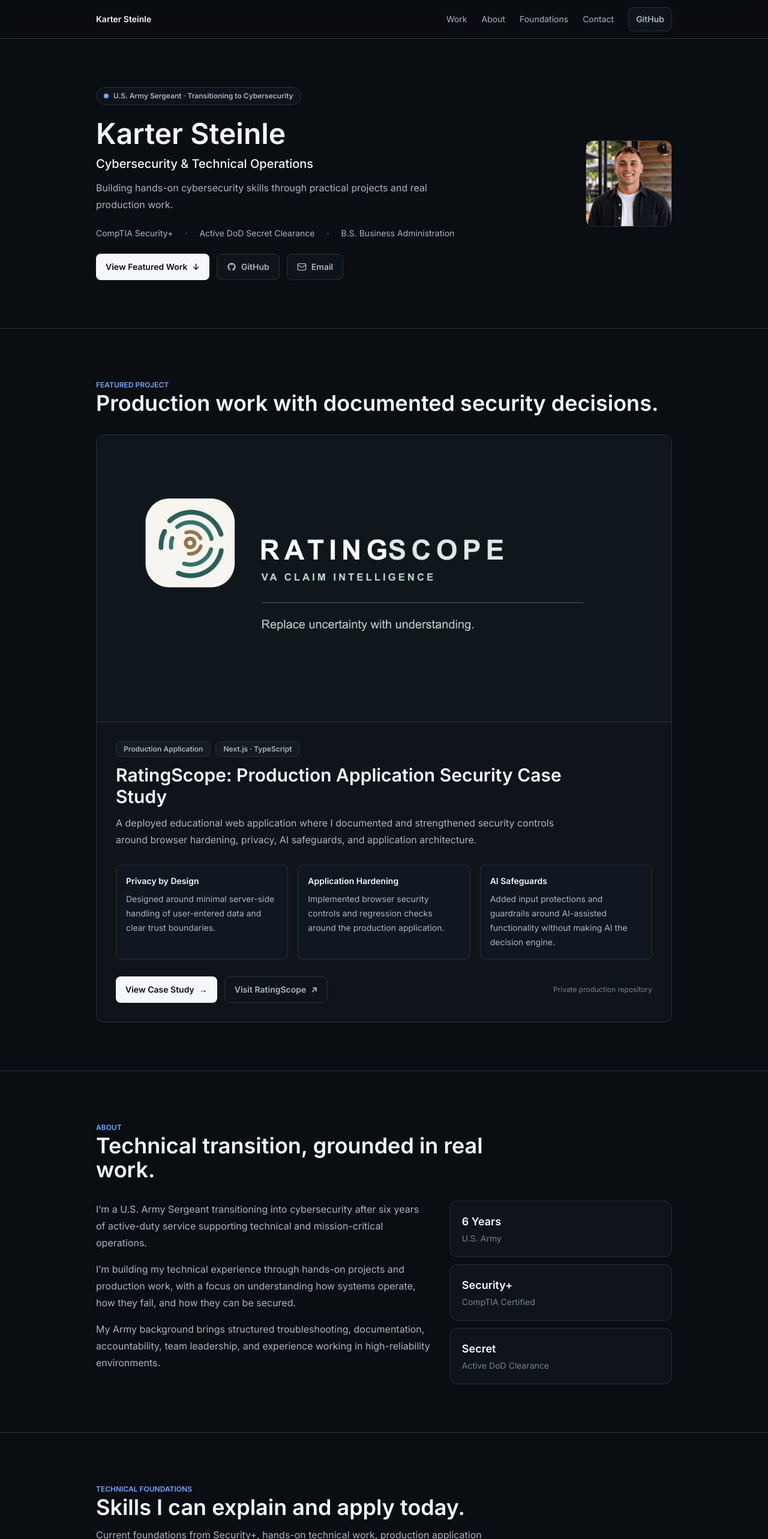
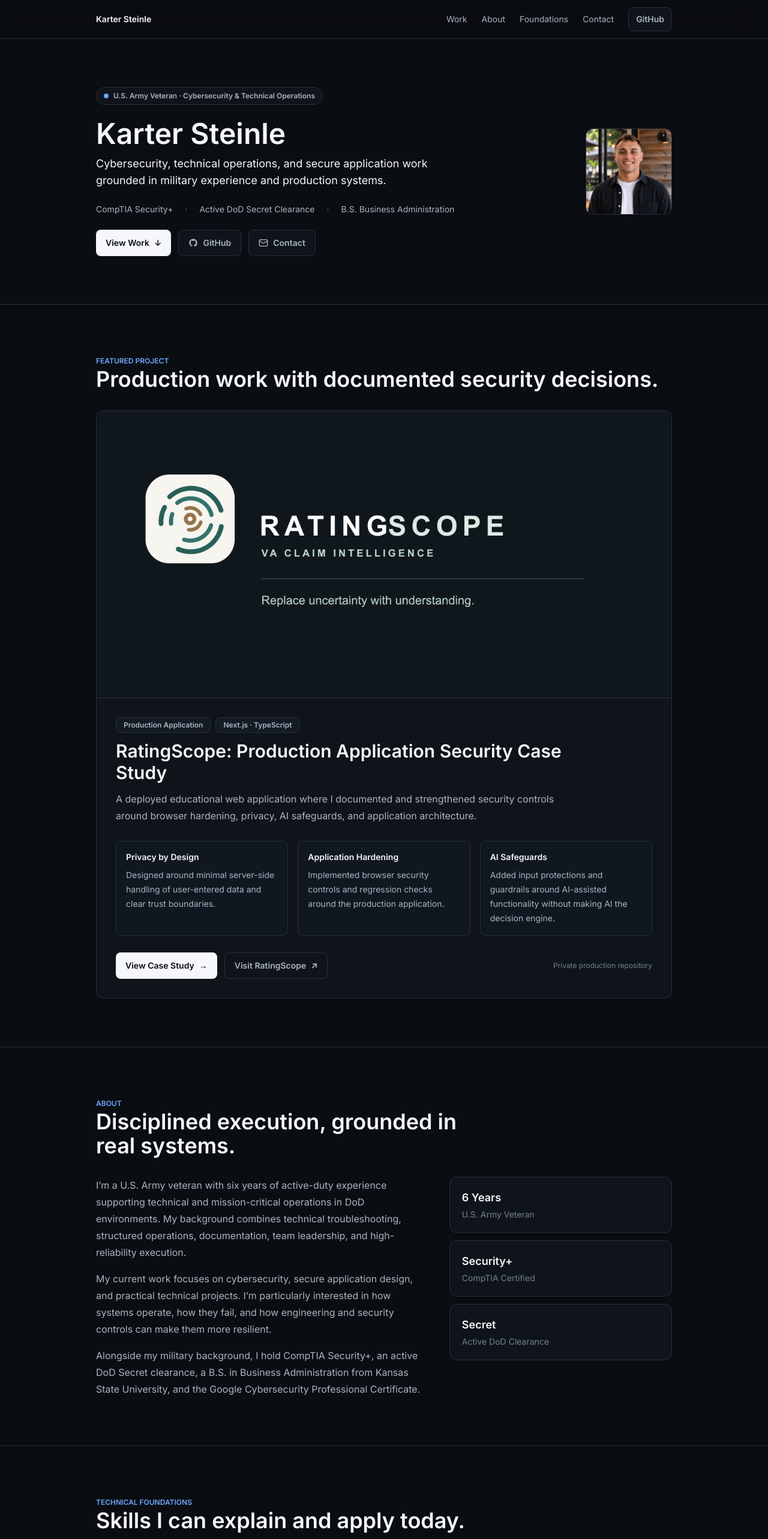
Before and after one commit to karter-s/karter, a Next.js app: page / in a window 1280 px wide. Shown: the top 2566 px of the page at 60% size. Built offline with nearby package versions, Linux system fonts and the light colour scheme.

Commit message:
feat(positioning): reposition portfolio as professional veteran personal brand (PORT-014)

```diff
--- a/app/layout.tsx
+++ b/app/layout.tsx
@@ -11,9 +11,10 @@
 export const metadata: Metadata = {
   title: "Karter Steinle · Cybersecurity & Technical Operations",
   description:
-    "Portfolio of Karter Steinle, a U.S. Army Sergeant transitioning into cybersecurity with CompTIA Security+, an active DoD Secret clearance, and hands-on technical projects.",
+    "U.S. Army veteran, cybersecurity and technical operations professional, CompTIA Security+ certified, with an active DoD Secret clearance.",
   keywords: [
     "Karter Steinle",
+    "U.S. Army Veteran",
     "Cybersecurity",
     "Technical Operations",
     "CompTIA Security+",
@@ -26,7 +27,7 @@
   openGraph: {
     title: "Karter Steinle · Cybersecurity & Technical Operations",
     description:
-      "Hands-on cybersecurity projects, production technical work, and military technical operations experience.",
+      "U.S. Army veteran, cybersecurity and technical operations professional, CompTIA Security+ certified, with an active DoD Secret clearance.",
     type: "website",
     locale: "en_US",
   },
--- a/components/About.tsx
+++ b/components/About.tsx
@@ -1,5 +1,5 @@
 const facts = [
-  { value: "6 Years", label: "U.S. Army" },
+  { value: "6 Years", label: "U.S. Army Veteran" },
   { value: "Security+", label: "CompTIA Certified" },
   { value: "Secret", label: "Active DoD Clearance" },
 ];
@@ -10,19 +10,19 @@
       <div className="kps-container space-y-8">
         <div className="max-w-2xl space-y-3">
           <span className="kps-eyebrow">About</span>
-          <h2 className="kps-h2">Technical transition, grounded in real work.</h2>
+          <h2 className="kps-h2">Disciplined execution, grounded in real systems.</h2>
         </div>
 
         <div className="grid gap-8 lg:grid-cols-[1.5fr_1fr] lg:items-start">
           <div className="space-y-4">
             <p className="kps-body">
-              I’m a U.S. Army Sergeant transitioning into cybersecurity after six years of active-duty service supporting technical and mission-critical operations.
+              I’m a U.S. Army veteran with six years of active-duty experience supporting technical and mission-critical operations in DoD environments. My background combines technical troubleshooting, structured operations, documentation, team leadership, and high-reliability execution.
             </p>
             <p className="kps-body">
-              I’m building my technical experience through hands-on projects and production work, with a focus on understanding how systems operate, how they fail, and how they can be secured.
+              My current work focuses on cybersecurity, secure application design, and practical technical projects. I’m particularly interested in how systems operate, how they fail, and how engineering and security controls can make them more resilient.
             </p>
             <p className="kps-body">
-              My Army background brings structured troubleshooting, documentation, accountability, team leadership, and experience working in high-reliability environments.
+              Alongside my military background, I hold CompTIA Security+, an active DoD Secret clearance, a B.S. in Business Administration from Kansas State University, and the Google Cybersecurity Professional Certificate.
             </p>
           </div>
 
--- a/components/Contact.tsx
+++ b/components/Contact.tsx
@@ -4,9 +4,9 @@
       <div className="kps-container space-y-6">
         <div className="max-w-2xl space-y-3">
           <span className="kps-eyebrow">Contact</span>
-          <h2 className="kps-h2">Open to cybersecurity and technical operations opportunities.</h2>
+          <h2 className="kps-h2">Let’s connect.</h2>
           <p className="kps-body">
-            Based in Colorado Springs and interested in roles where I can contribute my military technical background while continuing to build real-world cybersecurity experience.
+            Based in Colorado Springs. For professional, technical, or project-related inquiries, reach out by email or GitHub.
           </p>
         </div>
 
--- a/components/Hero.tsx
+++ b/components/Hero.tsx
@@ -8,16 +8,13 @@
           <div className="max-w-2xl space-y-6">
             <div className="inline-flex items-center gap-2 rounded-full border border-border bg-surface px-3 py-1.5 text-xs font-semibold text-secondary">
               <span className="h-2 w-2 rounded-full bg-action" aria-hidden="true" />
-              <span>U.S. Army Sergeant · Transitioning to Cybersecurity</span>
+              <span>U.S. Army Veteran · Cybersecurity &amp; Technical Operations</span>
             </div>
 
             <div className="space-y-3">
               <h1 className="kps-h1">Karter Steinle</h1>
-              <p className="text-lg font-medium text-primary sm:text-xl">
-                Cybersecurity &amp; Technical Operations
-              </p>
-              <p className="kps-body max-w-xl">
-                Building hands-on cybersecurity skills through practical projects and real production work.
+              <p className="kps-body max-w-xl text-primary sm:text-lg">
+                Cybersecurity, technical operations, and secure application work grounded in military experience and production systems.
               </p>
             </div>
 
@@ -31,7 +28,7 @@
 
             <div className="flex flex-wrap items-center gap-3">
               <a href="#featured-work" className="kps-button kps-button-primary">
-                <span>View Featured Work</span>
+                <span>View Work</span>
                 <span aria-hidden="true">↓</span>
               </a>
 
@@ -51,7 +48,7 @@
                 <span>GitHub</span>
               </a>
 
-              <a href="mailto:karter.kws@gmail.com" className="kps-button kps-button-secondary">
+              <a href="#contact" className="kps-button kps-button-secondary">
                 <svg
                   className="h-4 w-4 fill-none stroke-current"
                   viewBox="0 0 24 24"
@@ -63,7 +60,7 @@
                   <rect width="20" height="16" x="2" y="4" rx="2" />
                   <path d="m22 7-8.97 5.7a1.94 1.94 0 0 1-2.06 0L2 7" />
                 </svg>
-                <span>Email</span>
+                <span>Contact</span>
               </a>
             </div>
           </div>
--- a/components/TechnicalFoundations.tsx
+++ b/components/TechnicalFoundations.tsx
@@ -13,7 +13,7 @@
   },
   {
     title: "Operations",
-    items: ["U.S. Army Sergeant (E-5)", "Standard operating procedures", "OPSEC & physical security", "Technical troubleshooting"],
+    items: ["U.S. Army Veteran (E-5)", "Standard operating procedures", "OPSEC & physical security", "Technical troubleshooting"],
   },
 ];
 
```
Also changed, not shown: 1 other file (tests, documents, lock files or other folders).
